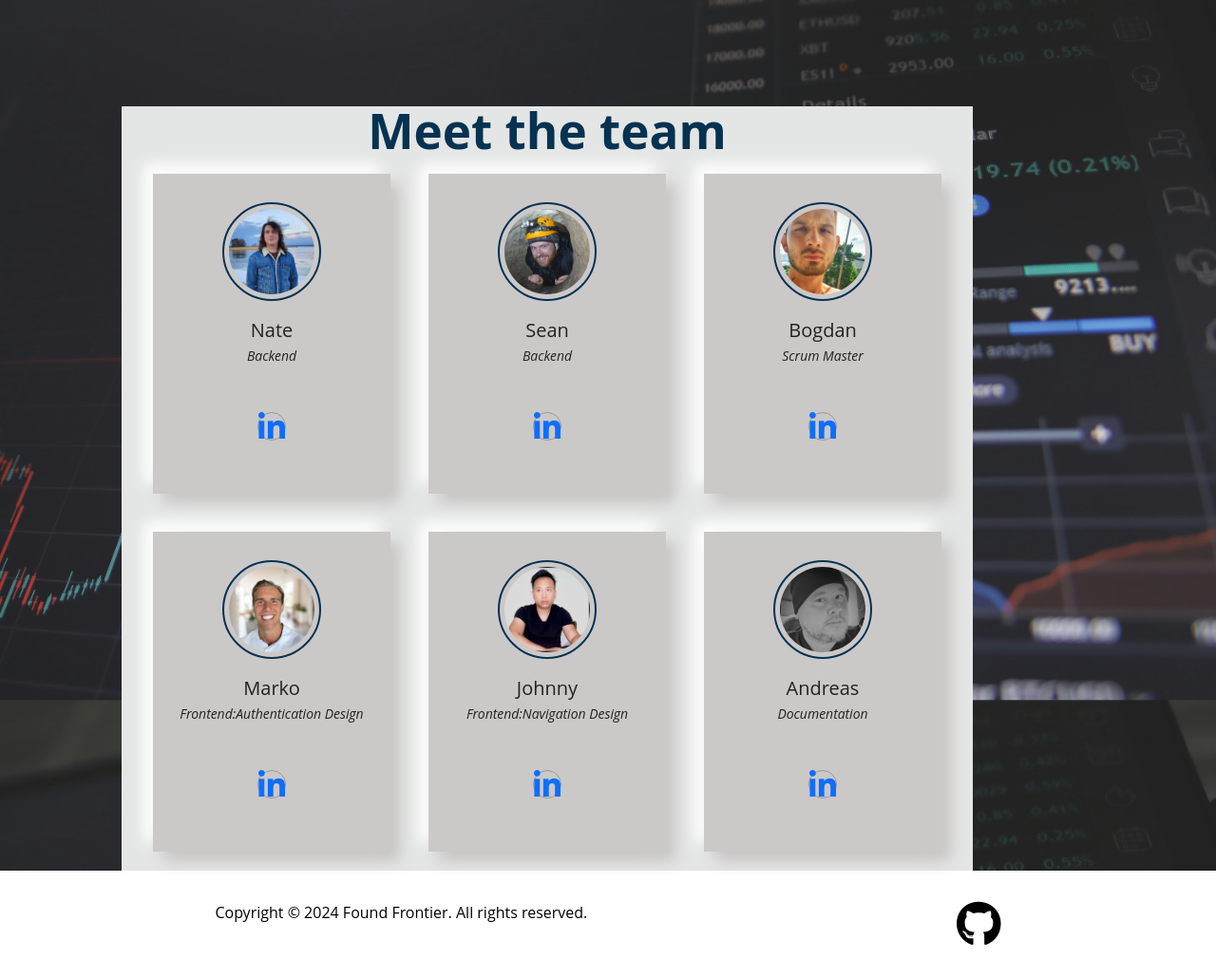
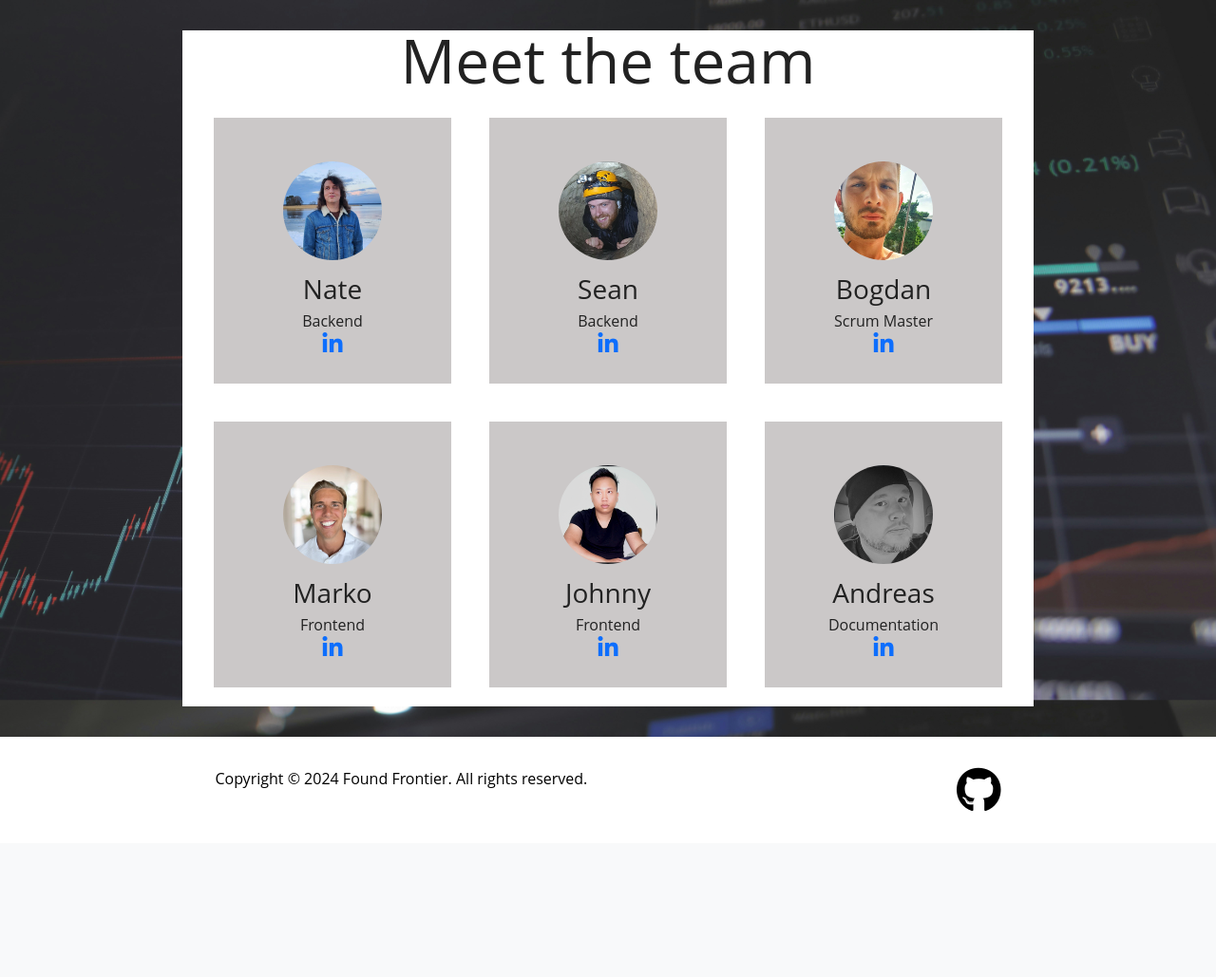
Before and after one commit to sean-meade/fund-frontier, a Django app: page /contact/ in a window 1280 px wide. Shown: the part 116-1145 px from the top of the page at 95% size. After the commit the page ends 970 px from the top, so only its background shows below. Run offline with Django 5.2, Linux system fonts and the light colour scheme; some libraries are stand-ins or nearby versions.

Commit message:
styling contact page

```diff
--- a/static/css/styles.css
+++ b/static/css/styles.css
@@ -77,10 +77,6 @@ align-items: center;
 justify-content: space-between;
 }
 
-.contact-li {
-padding-top: 1rem;
-}
-
 #delete-another {
     color: var(--clr-white);
     background-color: #ff0000;
--- a/templates/npv/contact.html
+++ b/templates/npv/contact.html
@@ -2,287 +2,112 @@
 
 {% load static %}
 {% block extra_meta %}
-<!-- Specific meta tags for the Contact page can be placed here -->
 {% endblock %}
 {% block extra_css %}
-<!-- Specific CSS for the Contact page can be placed here -->
 <style>
-    .contact-container{
-        height: 100vh;
-    }
-    .contact-text {
-        margin-top: 15px;
-    }
 
-    .container-contact {
-
-        height: 100vh;
-        display: flex;
-        justify-content: space-between;
-        position: relative;
-        /* Make sure it's a positioned element for absolute positioning */
-    }
-    .contact-footer {
-    text-align: center;
-    position: fixed;
-    bottom: 0;
-    left: 0;
-    }
-
-    .contact {
-        min-width: 100%;
-        min-height: 100%;
-        background-color: rgba(222, 232, 222, 0.8);
-        padding: 50px;
-        margin-top: 5%;
-        margin-left: 30%;
-        align-items: center;
-        text-align: center;
-        border-radius: 10%;
-    }
-
-    .container-con {
-        max-width: 800px;
-    }
-
-    .container-con h2 {
-        font-size: 36px;
-        margin-bottom: 40px;
-        color: red;
-    }
-
-    .contact-wrapper {
-        display: grid;
-        grid-template-columns: repeat(2, 1fr);
-        gap: 30px;
-        align-content: center;
-        margin-left: 23%;
-    }
-
-    .contact-form h3,
-    .contact-info h3 {
-        font-size: 24px;
-        margin-bottom: 20px;
-        /* Fix the typo here */
-        color: #00CC00;
-    }
-
-    button {
-        display: inline-block;
-        padding: 12px 24px;
-        background-color: #1ecc75;
-        color: rgb(21, 18, 18);
-        cursor: pointer;
-        transition: 0.3s ease;
-    }
-
-    button:hover {
-        background-color: #34a654;
-    }
-
-    .contact-info {
-        text-align: left;
-        border: none;
-    }
-
-    .contact-info h3 {
-        font-size: 24px;
-        margin-bottom: 20px;
-        color: #1ecc75;
-    }
-    .contact-info p {
-        font-size: 24px;
-        margin-bottom: 10px;
-        color: #000;
-    }
-
-    .contact-info i {
-        color: #4caf50;
-        margin-right: 10px;
-    }
-      /* for the team member */
-
-    .section-title h1 {
-        font-size: 3.2rem;
-        text-align: center;
-        margin-bottom: 0;
-        color: #063251;
-        margin-top: 7rem;
-        font-weight: 700;
-    }
+    /* Contact Form */
 
     .team-area {
-        width: 70%;
-        background-color: #e4e6e5;
-        margin-left: 10%;
+        width: 70vw;
+        margin: 2rem auto;
         text-align: center;
-    }
-
-    .team-area h1 {
-        color:#006205;
+        background: #fff;
     }
 
     .team-box {
         display: flex;
         flex-wrap: wrap;
         justify-content: center;
-        height: 100%;
     }
 
     .box {
         width: 250px;
         margin: 20px;
-        padding: 30px 10px;
+        padding: 30px 0;
         background: #cbc8c8;
-        text-align: center;
-        overflow: hidden;
-        box-shadow: 10px 10px 15px #c7c4c4, -10px -10px 15px #fff;
     }
 
-    .box img {
+    .team-member {
         width: 104px;
         height: 104px; /* Set a fixed height */
         border-radius: 50%; /* Make image circular */
-        padding: 5px;
-        margin: 0 auto; /* Center the image horizontally */
+        margin: 1rem auto; /* Center the image horizontally */
         display: block; /* Required to enable margin: 0 auto to work */
-        border: 2px solid #063251;
         backface-visibility: hidden;
-        transition: transform 0.5s ease-in-out;
     }
 
-    .box:hover img {
-        transform: scale(1.4);
-    }
 
-    .box h2 {
-        font-size: 20px;
-        line-height: 1.6;
-        margin-bottom: 0;
-    }
-
-    .box span {
-        font-size: 14px;
-        display: block;
-        font-style: italic;
-        margin-bottom: 25px;
-    }
-    .box ul {
-        padding: 0;
-    }
-    .box ul li {
-        display: inline-block;
-        list-style: none;
-    }
-
-    .box ul li a {
-        color: #c51a1a;
-        font-size: 2rem;
-    }
-
-    .box ul li a .fa {
-        color: #c51a1a;
-        width: 30px;
-        height: 30px;
-        line-height: 30px;
-        border: 1px solid #999;
-        border-radius: 50%;
-        margin: 5px;
-        transition: 0.3s;
-        font-size: 2rem;
-    }
-
-    .box ul li a:hover .fa {
-        color: #34a65f;
-    }
-
-    #title {
-        color: #063251;
-    }
 </style>
 {% endblock %}
 {% block extra_title %}Contact Us | Fund Frontier{% endblock %}
 {% block content %}
-<div class="contact-container">
+<div>
     <div class="team-area">
-        <div class="section-title">
-            <h1 id="title">Meet the team</h1>
+        <div >
+            <h1 class="">Meet the team</h1>
         </div>
         <div class="team-box">
             <div class="box">
-                <img src="{% static 'images/nate.png' %}" alt="team member">
-                <h2 class="contact-text lobster-text"> Nate</h2>
+                <img src="{% static 'images/nate.png' %}" alt="team member" class="team-member">
+                <h3 class=" lobster-text"> Nate</h3>
                 <span class="lobster-text">Backend</span>
 
-                <ul>
-                    <li class="contact-li">
+                <div>
                     <a href="https://www.linkedin.com/in/redsskull/" target="_blank">
-                            <i class="fa fa-linkedin text-primary"></i>
+                        <i class="fa fa-xl fa-linkedin text-primary"></i>
                     </a>
-                    </li>
-                </ul>
+                </div>
             </div>
             <div class="box">
-                <img src="{% static 'images/sean.png' %}" alt="team member">
-                <h2 class="contact-text lobster-text"> Sean</h2>
+                <img src="{% static 'images/sean.png' %}" alt="team member" class="team-member">
+                <h3 class="lobster-text"> Sean</h3>
                 <span class="lobster-text">Backend</span>
-                <ul>
-                    <li class="contact-li">
+                <div>
                     <a href="https://www.linkedin.com/in/seanmeadedev/" target="_blank">
-                            <i class="fa fa-linkedin text-primary"></i>
+                        <i class="fa fa-xl fa-linkedin text-primary"></i>
                     </a>
-                    </li>
-
-                </ul>
+                </div>
             </div>
             <div class="box">
-                <img src="{% static 'images/bogdan.png' %}" alt="team member">
-                <h2 class="contact-text lobster-text"> Bogdan</h2>
+                <img src="{% static 'images/bogdan.png' %}" alt="team member" class="team-member">
+                <h3 class="lobster-text"> Bogdan</h3>
                 <span class="lobster-text">Scrum Master</span>
-                <ul>
-                    <li class="contact-li">
+                <div>
                     <a href="https://www.linkedin.com/in/bogdan-gugu-83ba4b11a/" target="_blank">
-                            <i class="fa fa-linkedin text-primary"></i>
+                        <i class="fa fa-xl fa-linkedin text-primary"></i>
                     </a>
-                    </li>
-
-                </ul>
+                </div>
             </div>
             <div class="box">
-                <img src="{% static 'images/marko.png' %}" alt="team member">
-                <h2 class="contact-text lobster-text"> Marko</h2>
-                <span class="lobster-text">Frontend:Authentication Design</span>
-                <ul>
-                    <li class="contact-li">
+                <img src="{% static 'images/marko.png' %}" alt="team member" class="team-member">
+                <h3 class="lobster-text"> Marko</h3>
+                <span class="lobster-text">Frontend</span>
+                <div>
                     <a href="https://www.linkedin.com/in/markohautala/" target="_blank">
-                            <i class="fa fa-linkedin text-primary"></i>
+                        <i class="fa fa-xl fa-linkedin text-primary"></i>
                     </a>
-                    </li>
-                </ul>
+                </div>
             </div>
             <div class="box">
-                <img src="{% static 'images/johnny.png' %}" alt="team member">
-                <h2 class="contact-text lobster-text"> Johnny</h2>
-                <span class="lobster-text">Frontend:Navigation Design</span>
-                <ul>
-                    <li class="contact-li">
+                <img src="{% static 'images/johnny.png' %}" alt="team member" class="team-member">
+                <h3 class="lobster-text"> Johnny</h3>
+                <span class="lobster-text">Frontend</span>
+                <div>
                     <a href="/" target="_blank">
-                            <i class="fa fa-linkedin text-primary"></i>
+                        <i class="fa fa-xl fa-linkedin text-primary"></i>
                     </a>
-                    </li>
-                </ul>
+                </div>
             </div>
             <div class="box">
-                <img src="{% static 'images/andreas.png' %}" alt="team member">
-                <h2 class="contact-text lobster-text"> Andreas</h2>
+                <img src="{% static 'images/andreas.png' %}" alt="team member" class="team-member">
+                <h3 class="lobster-text"> Andreas</h3>
                 <span class="lobster-text">Documentation</span>
-                <ul>
-                    <li class="contact-li">
+                <div>
                     <a href="https://www.linkedin.com/in/andreas-jelenko-03b061172/" target="_blank">
-                            <i class="fa fa-linkedin text-primary"></i>
+                        <i class="fa fa-xl fa-linkedin text-primary"></i>
                     </a>
-                    </li>
-                </ul>
+                </div>
             </div>
         </div>
 </div>
```
Also changed, not shown: other parts of static/css/styles.css (+5 -62 lines), templates/account/login.html (+30 -95 lines), templates/account/signup.html (+6 -6 lines). Lines whose indentation alone changed are shown as unchanged.
